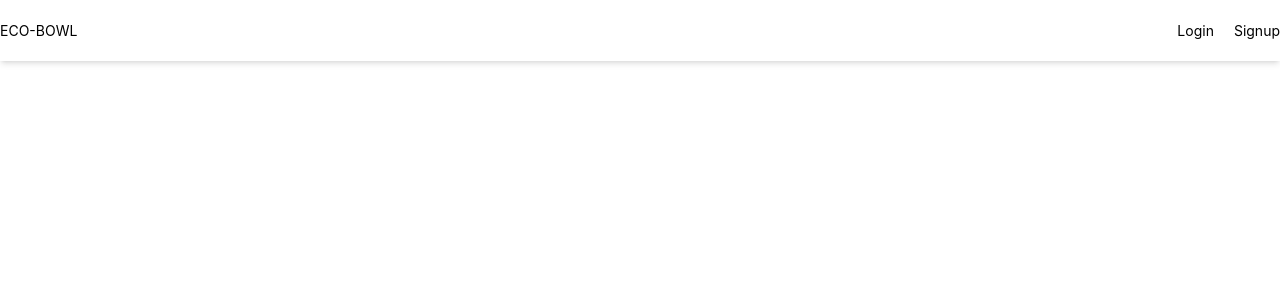
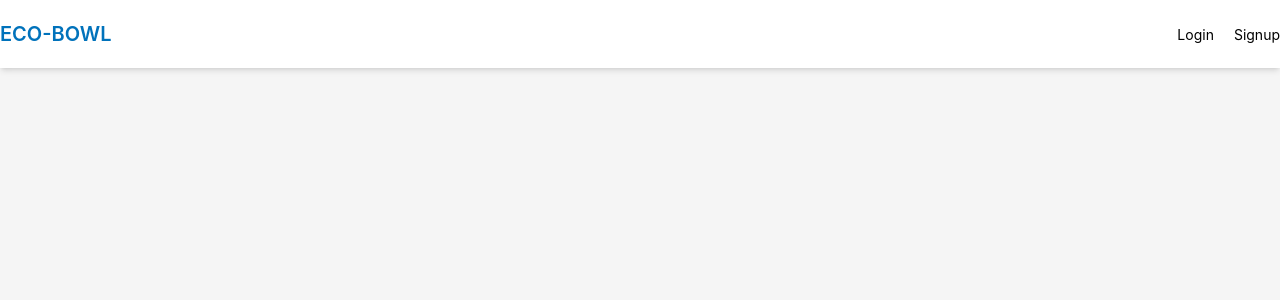
Before and after one commit to AmaduKamara/ecobowl, a React (Create React App) app: page / in a window 1280 px wide. Shown: the top 300 px of the page. Built offline with nearby package versions, Linux system fonts and the light colour scheme.

Commit message:
Created pages and add bg color

```diff
--- a/src/components/Navbar.jsx
+++ b/src/components/Navbar.jsx
@@ -4,7 +4,7 @@ const Navbar = () => {
   return (
     <header className="py-5 bg-white shadow-md">
       <nav className="container mx-auto  flex justify-between items-center">
-        <h1>ECO-BOWL</h1>
+        <h1 className="text-[#0072BB] font-semibold text-xl">ECO-BOWL</h1>
         <ul className="flex items-center">
           <li>Login</li>
           <li className="ml-5">Signup</li>
--- a/src/index.css
+++ b/src/index.css
@@ -10,6 +10,7 @@ body {
   margin: 0;
   font-size: 14px;
   font-family: "Inter", sans-serif;
+  background-color: #f5f5f5;
   -webkit-font-smoothing: antialiased;
   -moz-osx-font-smoothing: grayscale;
 }
--- /dev/null
+++ b/src/pages/SignIn.js
@@ -0,0 +1,9 @@
+import React from 'react'
+
+const SignIn = () => {
+  return (
+    <div>SignIn</div>
+  )
+}
+
+export default SignIn
--- /dev/null
+++ b/src/pages/SignUp.js
@@ -0,0 +1,9 @@
+import React from 'react'
+
+const SignUp = () => {
+  return (
+    <div>SignUp</div>
+  )
+}
+
+export default SignUp
```
Also changed, not shown: src/pages/Dashboard.js (added).
